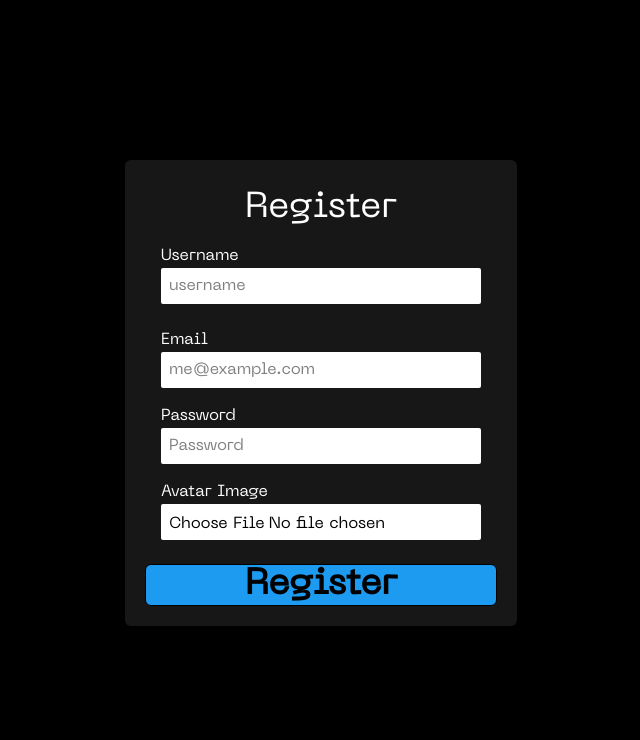
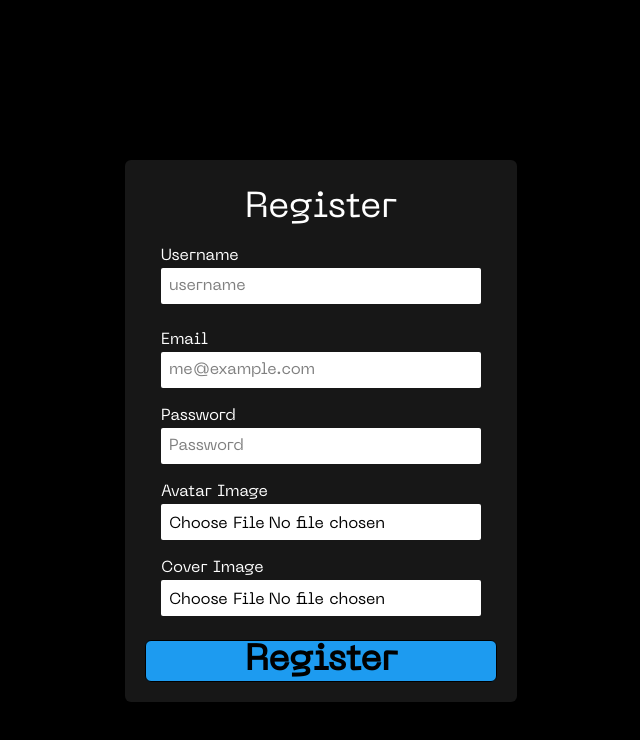
Before and after one commit to DATBOI-MAYANK/DevConnect, a React (Vite) app in the folder frontend/: page /register in a window 1280 px wide. Shown: the top 740 px of the page, without its empty margins (319-959 px from the left). Built offline with nearby package versions, Linux system fonts and the light colour scheme.

Commit message:
feat: update registerUser to handle avatar image from request body, add cover image handling in Register component

```diff
--- a/frontend/src/assets/components/Register.jsx
+++ b/frontend/src/assets/components/Register.jsx
@@ -1,18 +1,20 @@
-import React from "react";
+import axios from "axios";
 import { useState } from "react";
 import ClickSpark from "./ClickSpark";
 const Register = () => {
   const [username, setUsername] = useState("");
   const [email, setEmail] = useState("");
   const [password, setPassword] = useState("");
-  const [avatarImage , setAvatarImage] = useState(null);
+  const [avatarImage, setAvatarImage] = useState("");
+  const [coverImage, setCoverImage] = useState("");
 
   const handleRegister = async (e) => {
     e.preventDefault();
     try {
+      console.log("avatarFile----", avatarImage)
       const res = await axios.post(
         "http://localhost:8000/users/api/v1/register",
-        {username, email, password },
+        { username, email, password , avatarImage },
         { withCredentials: true }
       );
 
@@ -22,14 +24,26 @@ const Register = () => {
       console.error(err);
     }
   };
-  const handleImageChange = async (e) => {
+  // const handleAvatarImageChange = async (e) => {
+  //   try {
+  //     const avatarFile = e.target.files[0];
+  //     console.log("avatarfile---", avatarFile)
+  //     if (avatarFile && avatarFile.type.startsWith("image/")){
+  //       setAvatarImage(avatarFile);
+  //     }
+  //   } catch (error) {
+  //     alert("Please upload a valid image file.");
+  //   }
+  // };
+  const handleCoverImageChange = async (e) => {
     try {
-      const avatarFile = e.target.files[0];
-      if(avatarFile && avatarFile.type.startsWith("image/")) setAvatarImage(avatarFile)
+      const coverFile = e.target.files[0];
+      if (coverFile && coverFile.type.startsWith("image/"))
+        setCoverImage(coverFile);
     } catch (error) {
       alert("Please upload a valid image file.");
     }
-  }
+  };
   return (
     <ClickSpark>
       <div className="flex  justify-center">
@@ -74,9 +88,19 @@ const Register = () => {
           <input
             className="w-80 h-9 bg-white rounded-xs mx-4 mb-4 p-2"
             type="file"
+            // accept="image/*"
             value={avatarImage}
+            // onChange={handleAvatarImageChange}
+            onChange={(e) => setAvatarImage(e.target.value)}
+          />
+          <label htmlFor="coverImage" className="text-white ml-4">
+            Cover Image
+          </label>
+          <input
+            className="w-80 h-9 bg-white rounded-xs mx-4 mb-4 p-2"
+            type="file"
             accept="image/*"
-            onChange={ handleImageChange}
+            onChange={handleCoverImageChange}
           />
           <button
             className="text-4xl text-black font-bold   mt-2  border-1 rounded-md hover:cursor-pointer bg-[#1d9bf0] hover:bg-[#48CAE4]"
```
Also changed, not shown: 2 other files (tests, documents, lock files or other folders).
